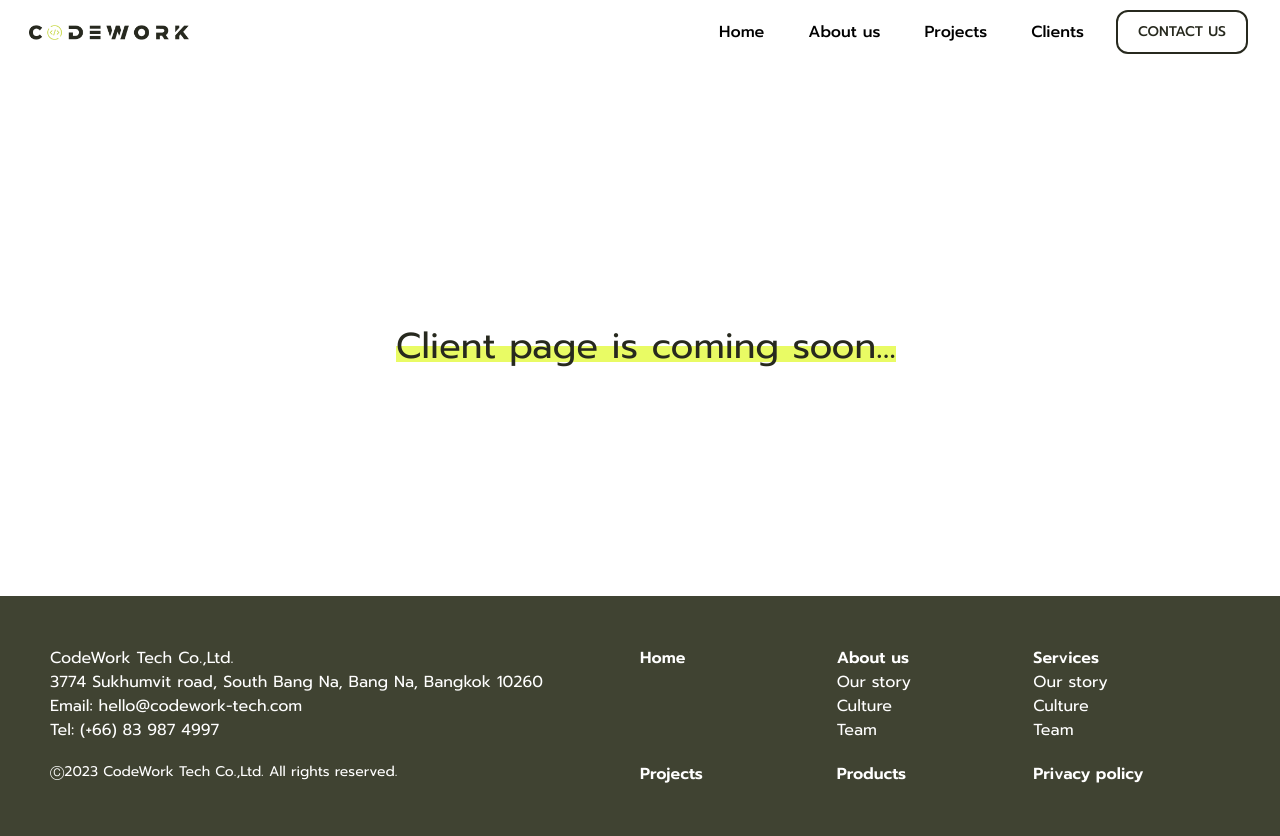
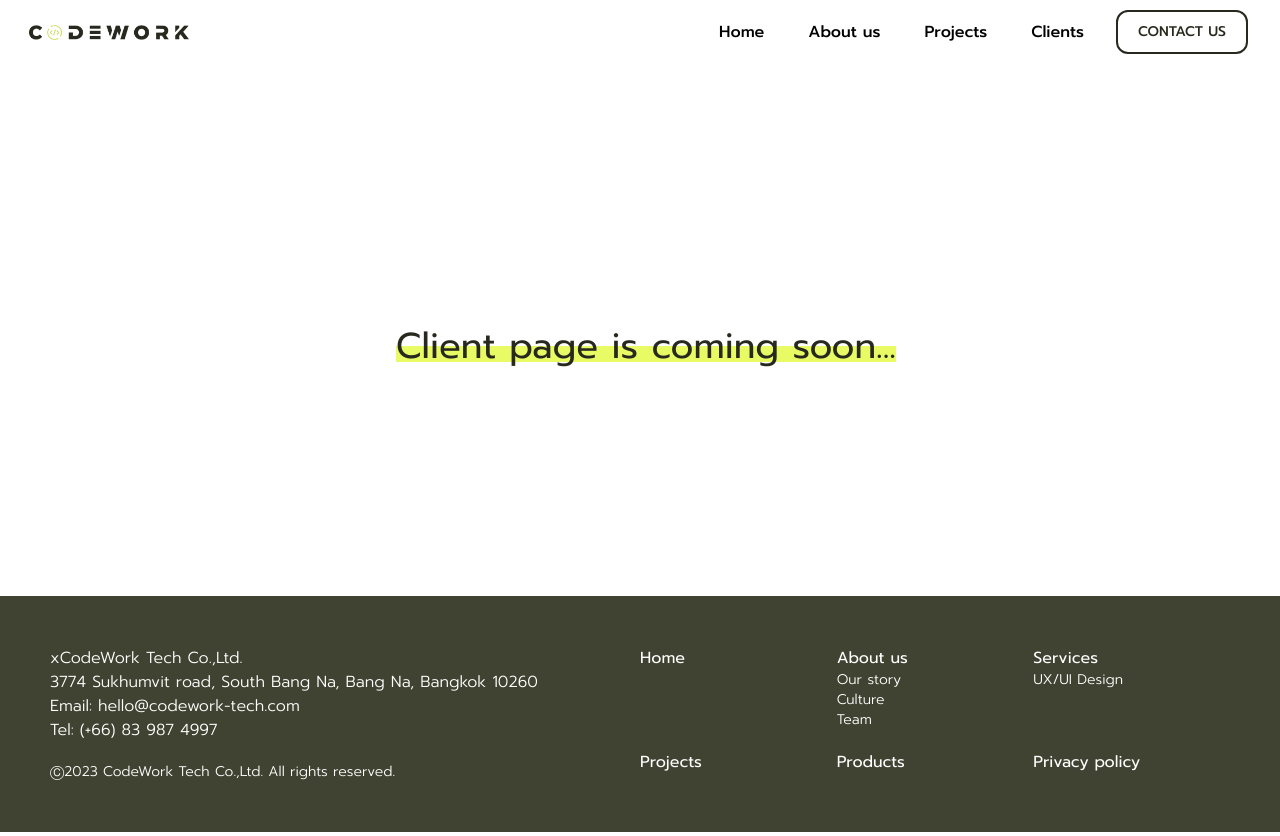
Before and after one commit to The-Alzhemist/codework-landing-page, a Next.js app: page /clients in a window 1280 px wide. Built offline with nearby package versions, Linux system fonts and the light colour scheme.

Commit message:
update: array json text in component footer

```diff
--- a/components/AppLayout/components/Footer/Footer.tsx
+++ b/components/AppLayout/components/Footer/Footer.tsx
@@ -1,54 +1,58 @@
 import React from "react";
-
-
+import withFooter from "./withFooter";
 
 const Footer = (props: any) => {
-  const { fontPrompt } = props
+  const { fontPrompt, footerMenu } = props;
+
+  console.log("xxx>>>", footerMenu);
+
   return (
-    <footer>
+    <footer className="bg-secondary-1000 text-white">
       <div
-        className={`${fontPrompt.variable} font-prompt relative md:py-[50px] max-w-[1440px] mx-auto p-5 lg:px-[50px] flex flex-col-reverse lg:flex-row gap-y-10 lg:gap-y-0 bg-secondary-1000 text-white`}
+        className={`${fontPrompt.variable} font-prompt relative md:py-[50px] max-w-[1440px] mx-auto p-5 lg:px-[50px] flex flex-col-reverse lg:flex-row gap-y-10 lg:gap-y-0 `}
       >
         {/* left */}
         <div className="w-full lg:w-1/2">
-          <div>CodeWork Tech Co.,Ltd.</div>
-          <div>3774 Sukhumvit road, South Bang Na, Bang Na, Bangkok 10260</div>
-          <div>Email: hello@codework-tech.com</div>
-          <div className="mb-5"> Tel: (+66) 83 987 4997</div>
-          <div className="text-sm">Ⓒ2023 CodeWork Tech Co.,Ltd. All rights reserved.</div>
+          <div className="font-light">{footerMenu.footer_left.company_name}</div>
+          <div className="font-light">{footerMenu.footer_left.company_address}</div>
+          <div className="font-light">Email: {footerMenu.footer_left.company_email}</div>
+          <div className="mb-5 font-light"> Tel: {footerMenu.footer_left.company_tel}</div>
+          <div className="text-sm font-light">
+            {footerMenu.footer_left.company_copyright}
+          </div>
         </div>
 
         {/* right */}
         <div className="w-full lg:w-1/2 flex flex-col gap-y-5">
           <div className="w-full flex">
-            <div className="w-1/3">
-              <div className="font-semibold">Home</div>
-            </div>
-            <div className="w-1/3">
-              <div className="font-semibold">About us</div>
-              <div>Our story</div>
-              <div>Culture</div>
-              <div>Team</div>
-            </div>
-            <div className="w-1/3">
-              <div className="font-semibold">Services</div>
-
-              <div>Our story</div>
-              <div>Culture</div>
-              <div>Team</div>
-            </div>
+            {footerMenu.footer_right
+              .slice(0, 3)
+              .map((menu: any, index: number) => (
+                <React.Fragment key={`footer-menu-${index}`}>
+                  <div className="w-1/3">
+                    <div>{menu.pageMenu}</div>
+                      {menu.hasSubMenu &&
+                        menu.subMenu.map((submenu: any, index: number) => (
+                          <div className="text-sm font-light" key={`submenu-top-${index}`}>{submenu.name}</div>
+                        ))}
+                    </div>
+                </React.Fragment>
+              ))}
           </div>
           <div className="w-full flex">
-            <div className="w-1/3">
-              {" "}
-              <div className="font-semibold">Projects</div>
-            </div>
-            <div className="w-1/3">
-              <div className="font-semibold">Products</div>
-            </div>
-            <div className="w-1/3">
-              <div className="font-semibold">Privacy policy </div>
-            </div>
+          {footerMenu.footer_right
+              .slice(3, 6)
+              .map((menu: any, index: number) => (
+                <React.Fragment key={`footer-menu-${index}`}>
+                  <div className="w-1/3">
+                    <div>{menu.pageMenu}</div>
+                      {menu.hasSubMenu &&
+                        menu.subMenu.map((submenu: any, index: number) => (
+                          <div className="text-sm" key={`submenu-top-${index}`}>{submenu.name}</div>
+                        ))}
+                    </div>
+                </React.Fragment>
+              ))}
           </div>
         </div>
       </div>
@@ -56,4 +60,5 @@ const Footer = (props: any) => {
   );
 };
 
-export default Footer;
+const WrappedComponent = withFooter(Footer);
+export default WrappedComponent;
--- /dev/null
+++ b/components/AppLayout/components/Footer/withFooter.tsx
@@ -0,0 +1,69 @@
+
+import React from "react";
+
+const withFooter = (Component: React.FC) => {
+  const Hoc = (props: any) => {
+
+    const footerMenu =  {
+        footer_left: {
+            company_name: "xCodeWork Tech Co.,Ltd.",
+            company_address: "3774 Sukhumvit road, South Bang Na, Bang Na, Bangkok 10260",
+            company_email: "hello@codework-tech.com",
+            company_tel: "(+66) 83 987 4997",
+            company_copyright: "Ⓒ2023 CodeWork Tech Co.,Ltd. All rights reserved."
+        },
+        footer_right: [
+            {
+                pageMenu: 'Home',
+                hasSubMenu: false
+            },
+            {
+                pageMenu: 'About us',
+                hasSubMenu: true,
+                subMenu: [
+                    {
+                        name: 'Our story'
+                    },
+                    {
+                        name: 'Culture'
+                    },
+                    {
+                        name: 'Team'
+                    }
+                ]
+            },
+            {
+                pageMenu: 'Services',
+                hasSubMenu: true,
+                subMenu: [
+                    {
+                        name: 'UX/UI Design'
+                    },
+                ]
+            },
+            {
+                pageMenu: 'Projects',
+                hasSubMenu: false
+            },
+            {
+                pageMenu: 'Products',
+            },
+            {
+                pageMenu: 'Privacy policy',
+                hasSubMenu: false
+            },
+
+        ]
+    }
+    const { fontPrompt } = props
+
+    const newProps: any = {
+      footerMenu,
+      fontPrompt
+    };
+    return <Component  {...newProps} />;
+  };
+
+  return Hoc;
+};
+export default withFooter;
```
